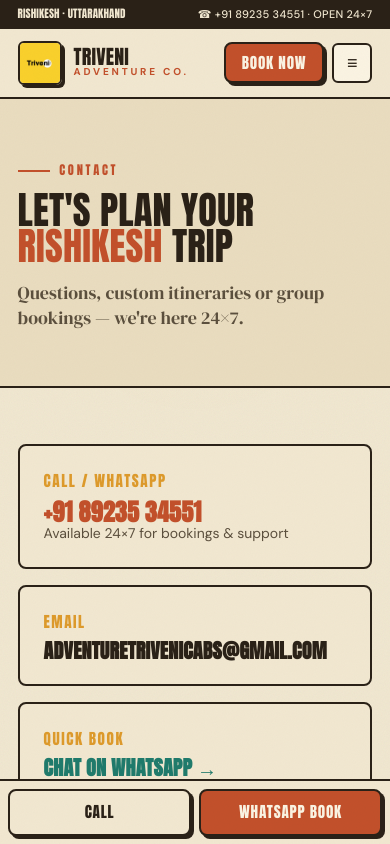
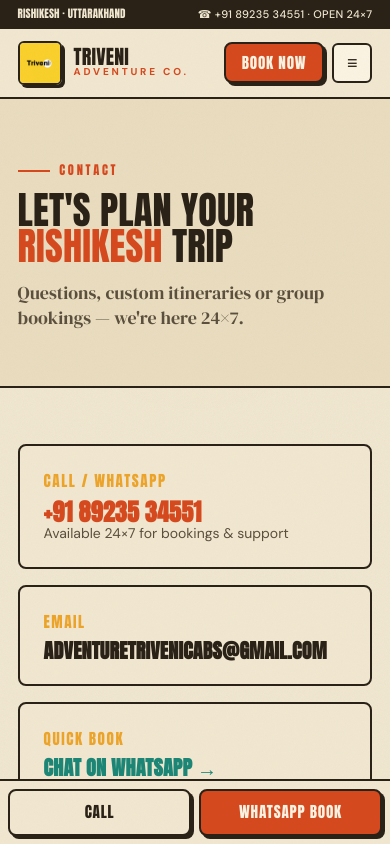
Before and after one commit to Trivenicabs/adventure_trivenicabs, a Next.js app: page /contact-us in a window 390 px wide. Shown: the top 844 px of the page. Built offline with nearby package versions, Linux system fonts and the light colour scheme.

Commit message:
Energize retro: vivid photo treatment, punchier inks; fix FAQ phone number

```diff
--- a/src/app/contact-us/page.tsx
+++ b/src/app/contact-us/page.tsx
@@ -6,7 +6,7 @@
 export const metadata: Metadata = {
   title: "Contact Triveni Adventure Rishikesh",
   description:
-    "Get in touch with Triveni Adventure for Rishikesh adventure bookings, rentals and Char Dham yatra. Call or WhatsApp +91 76685 70551, 24×7.",
+    "Get in touch with Triveni Adventure for Rishikesh adventure bookings, rentals and Char Dham yatra. Call or WhatsApp +91 89235 34551, 24×7.",
 };
 
 export default function ContactPage() {
--- a/src/app/globals.css
+++ b/src/app/globals.css
@@ -14,11 +14,11 @@
   --color-ink: #2a2117;       /* warm near-black */
   --color-ink-soft: #5b4f3d;  /* muted brown text */
 
-  /* poster inks */
-  --color-rust: #c2502b;      /* terracotta — primary */
-  --color-rust-dk: #9c3c1f;
-  --color-mustard: #dd9a2b;   /* ochre/gold */
-  --color-teal: #1f7a6b;      /* vintage teal — secondary */
+  /* poster inks — punchy */
+  --color-rust: #d6491f;      /* vivid terracotta — primary */
+  --color-rust-dk: #a8350f;
+  --color-mustard: #eca42a;   /* bright ochre/gold */
+  --color-teal: #1c8675;      /* vintage teal — secondary */
   --color-teal-dk: #145a4f;
   --color-forest: #2f4434;    /* deep pine */
   --color-sky: #6f9bbd;       /* faded poster sky */
--- a/src/components/SmartImage.tsx
+++ b/src/components/SmartImage.tsx
@@ -16,9 +16,8 @@
   return Math.abs(h);
 }
 
-// Vintage screen-print treatment so every photo reads like a poster plate.
-const GRADE =
-  "linear-gradient(0deg, rgba(194,80,43,0.16), rgba(221,154,43,0.1)), linear-gradient(180deg, rgba(241,231,208,0.1), rgba(42,33,23,0.14))";
+// Light warm unify only — keep photos vivid & alive (adventure energy).
+const GRADE = "linear-gradient(180deg, rgba(221,154,43,0.05), rgba(194,80,43,0.06))";
 
 export default function SmartImage({
   src,
@@ -71,7 +70,7 @@
         sizes={sizes}
         priority={priority}
         className={`object-cover ${className}`}
-        style={{ filter: "sepia(0.22) saturate(0.86) contrast(1.06) brightness(1.03)" }}
+        style={{ filter: "saturate(1.16) contrast(1.08)" }}
         onError={() => setFailed(true)}
       />
       {grade && (
--- a/src/lib/content.ts
+++ b/src/lib/content.ts
@@ -1,4 +1,5 @@
 import type { Item } from "./data";
+import { site } from "./site";
 
 export function intro(i: Item): string {
   const base = `${i.title} is one of Rishikesh's most loved experiences. ${i.tagline} `;
@@ -46,7 +47,7 @@
   return map[i.category] ?? ["Valid ID proof", "Comfortable clothing", "Water & sunscreen"];
 }
 
-const PHONE = "+91 76685 70551";
+const PHONE = site.phoneDisplay;
 const inr = (n: number) => `₹${Math.round(n).toLocaleString("en-IN")}`;
 
 export function faqs(i: Item): { q: string; a: string }[] {
```
